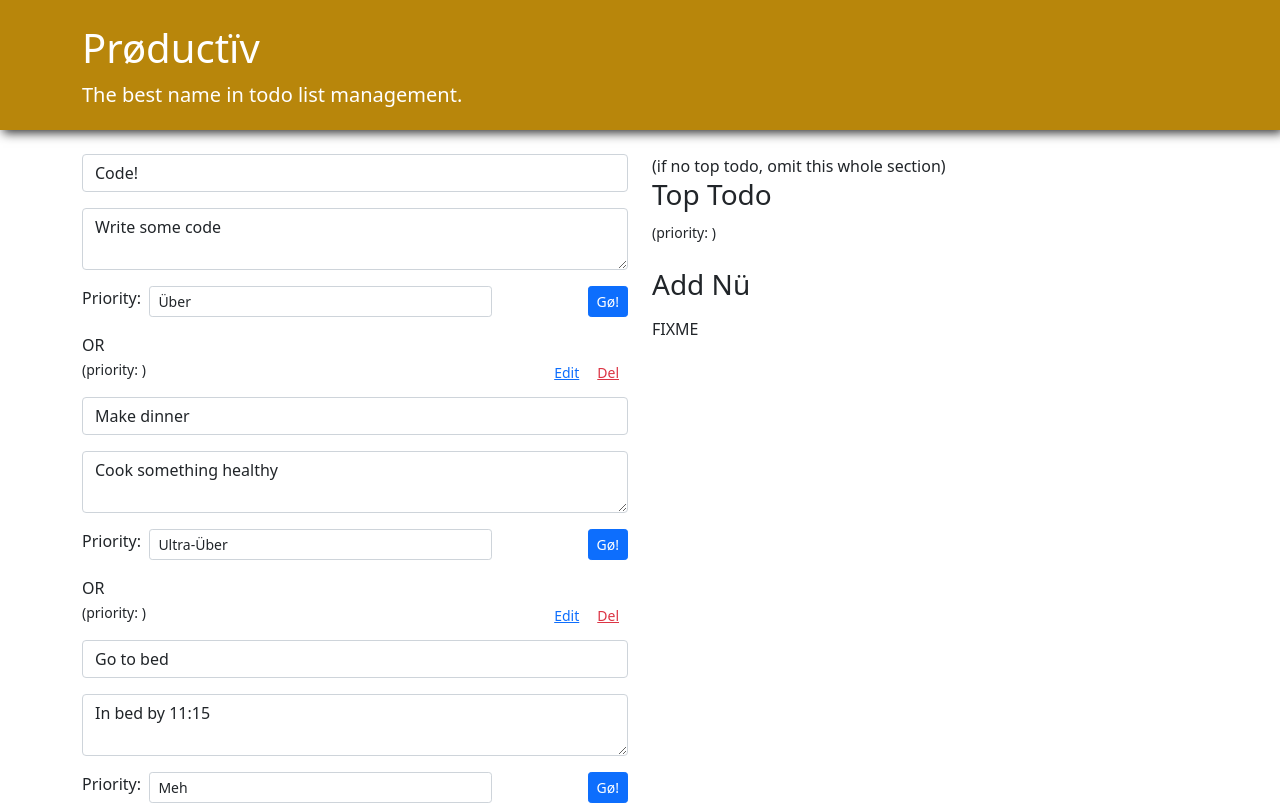
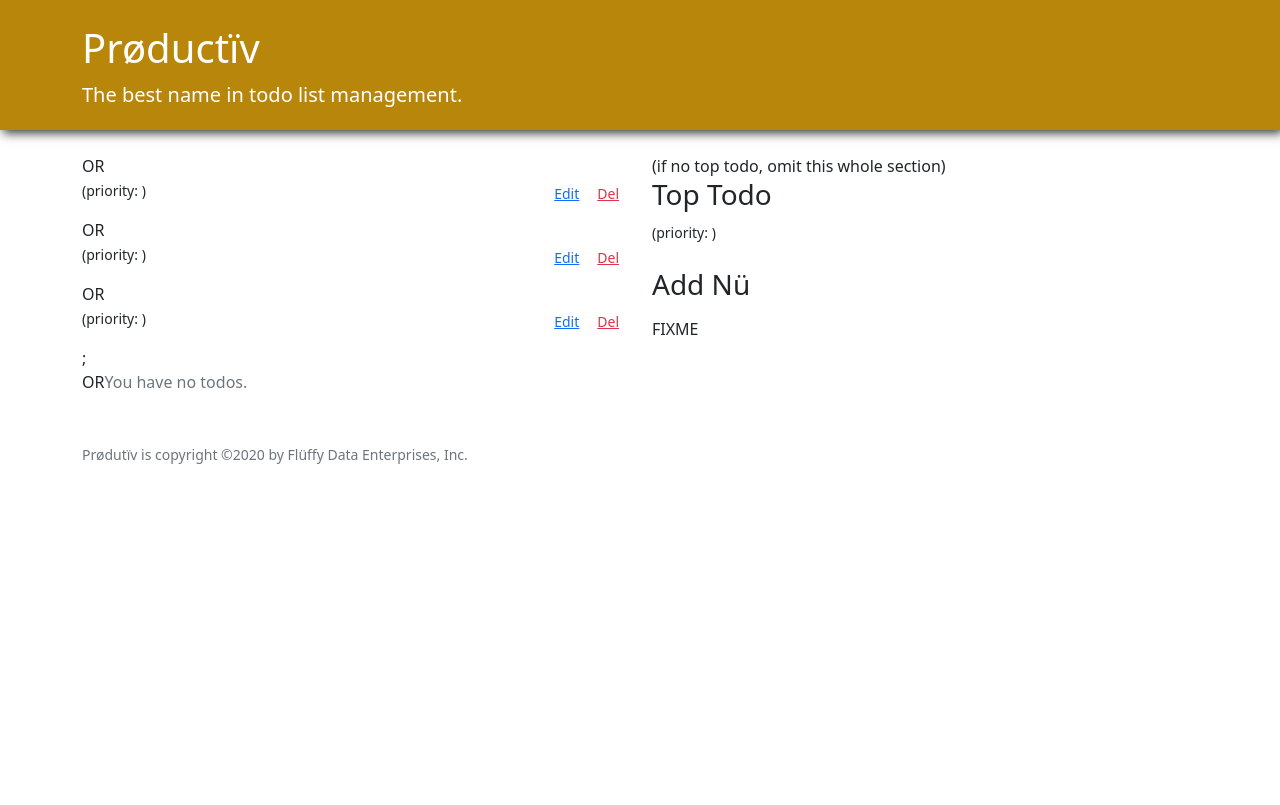
Before and after one commit to seanoliver/productiv, a React (Create React App) app: page / in a window 1280 px wide. Shown: the top 805 px of the page. Built offline with nearby package versions, Linux system fonts and the light colour scheme.

Commit message:
updated rendering and added toggleEdit to handleSave

```diff
--- a/src/EditableTodo.js
+++ b/src/EditableTodo.js
@@ -31,16 +31,19 @@ function EditableTodo({ todo, update, remove }) {
 
   /** Edit form saved; toggle isEditing and update in ancestor. */
   function handleSave(formData) {
-		update({ ...formData});
+    update({ ...formData });
+    toggleEdit();
   }
 
   return (
     <div className="EditableTodo">
-      {<TodoForm
+      {editing === true &&
+        <TodoForm
           handleSave={handleSave}
           initialFormData={todo}
         />}
       OR
+      {editing === false &&
         <div className="mb-3">
           <div className="float-end text-sm-end">
             <button
@@ -55,7 +58,7 @@ function EditableTodo({ todo, update, remove }) {
             </button>
           </div>
           <Todo />
-			</div>
+        </div>}
     </div>
   );
 }
```
Lines whose indentation alone changed are shown as unchanged.
